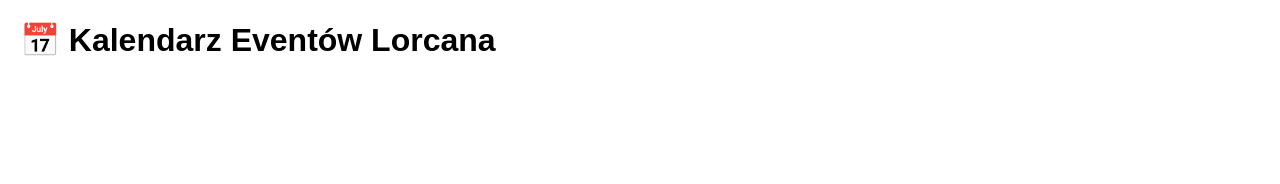
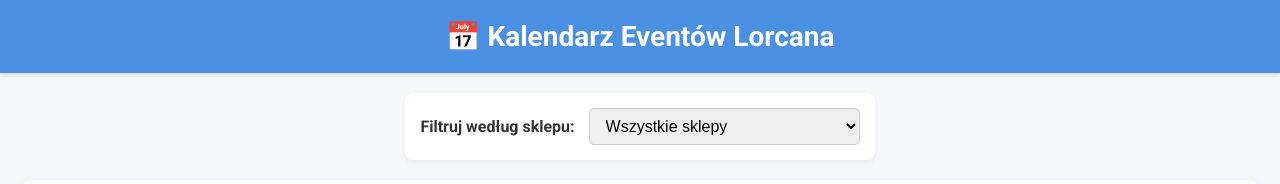
Before and after one commit to PGilu/Lorcana_Kalendarz, a plain HTML site: page index.html in a window 1280 px wide. Drawn offline with Linux system fonts and the light colour scheme.

Commit message:
Update index.html

```diff
--- a/index.html
+++ b/index.html
@@ -4,13 +4,91 @@
   <meta charset="UTF-8">
   <title>Kalendarz Eventów Lorcana</title>
   <script src="https://cdn.jsdelivr.net/npm/fullcalendar@6.1.18/index.global.min.js"></script>
+  <link href="https://fonts.googleapis.com/css2?family=Roboto:wght@400;700&display=swap" rel="stylesheet">
   <style>
-    body { font-family: Arial, sans-serif; margin: 20px; }
-    #calendar { max-width: 1200px; margin: auto; }
+    body {
+      font-family: 'Roboto', sans-serif;
+      margin: 0;
+      padding: 0;
+      background-color: #f4f7fa;
+      color: #333;
+    }
+
+    header {
+      background-color: #4a90e2;
+      color: white;
+      padding: 20px 0;
+      text-align: center;
+      box-shadow: 0 2px 4px rgba(0,0,0,0.1);
+    }
+
+    header h1 {
+      margin: 0;
+      font-size: 28px;
+    }
+
+    #filter-container {
+      background: white;
+      padding: 15px;
+      text-align: center;
+      box-shadow: 0 2px 5px rgba(0,0,0,0.05);
+      margin: 20px auto;
+      width: fit-content;
+      border-radius: 8px;
+    }
+
+    label {
+      font-weight: 600;
+      margin-right: 10px;
+    }
+
+    select {
+      padding: 8px 12px;
+      font-size: 16px;
+      border-radius: 5px;
+      border: 1px solid #ccc;
+    }
+
+    #calendar {
+      max-width: 1200px;
+      margin: 20px auto;
+      background: white;
+      padding: 20px;
+      border-radius: 12px;
+      box-shadow: 0 2px 10px rgba(0,0,0,0.05);
+    }
+
+    .fc .fc-toolbar-title {
+      font-size: 22px;
+      font-weight: 700;
+    }
+
+    .fc-event {
+      background-color: #4a90e2;
+      border: none;
+      color: white;
+      padding: 2px 4px;
+      border-radius: 4px;
+      font-size: 14px;
+    }
+
+    .fc-daygrid-event-dot {
+      border-color: #4a90e2;
+    }
   </style>
 </head>
 <body>
-  <h1>📅 Kalendarz Eventów Lorcana</h1>
+  <header>
+    <h1>📅 Kalendarz Eventów Lorcana</h1>
+  </header>
+
+  <div id="filter-container">
+    <label for="store-filter">Filtruj według sklepu:</label>
+    <select id="store-filter">
+      <option value="all">Wszystkie sklepy</option>
+    </select>
+  </div>
+
   <div id="calendar"></div>
 
   <script>
@@ -20,23 +98,42 @@
         const data = await res.json();
         console.log('Pobrane eventy:', data);
 
-        const events = data.map(ev => {
+        const allEvents = data.map(ev => {
           const startDate = ev.start || ev.start_datetime;
           return {
             title: ev.name + (ev.store ? ` @ ${ev.store.name}` : ''),
             start: startDate,
             url: ev.url || null,
-            extendedProps: { address: ev.store?.full_address || '' }
+            storeName: ev.store?.name || '',
+            extendedProps: {
+              address: ev.store?.full_address || ''
+            }
           };
         });
 
-        console.log('Przekonwertowane eventy:', events);
+        const storeNames = [...new Set(allEvents.map(ev => ev.storeName).filter(Boolean))];
+        const filterSelect = document.getElementById('store-filter');
 
-        const calendar = new FullCalendar.Calendar(document.getElementById('calendar'), {
+        storeNames.sort().forEach(name => {
+          const opt = document.createElement('option');
+          opt.value = name;
+          opt.textContent = name;
+          filterSelect.appendChild(opt);
+        });
+
+        const calendarEl = document.getElementById('calendar');
+        const calendar = new FullCalendar.Calendar(calendarEl, {
           initialView: 'dayGridMonth',
           locale: 'pl',
           height: 'auto',
-          events: events,
+          firstDay: 1,
+          events: allEvents,
+          displayEventTime: true,
+          eventTimeFormat:{
+            hour: '2-digit',
+            minute: '2-digit',
+            hour12:false
+          },
           eventClick: info => {
             info.jsEvent.preventDefault();
             if (info.event.url) {
@@ -53,6 +150,16 @@
 
         calendar.render();
 
+        filterSelect.addEventListener('change', () => {
+          const selected = filterSelect.value;
+          const filtered = selected === 'all'
+            ? allEvents
+            : allEvents.filter(ev => ev.storeName === selected);
+
+          calendar.removeAllEvents();
+          calendar.addEventSource(filtered);
+        });
+
       } catch (err) {
         console.error('Błąd podczas ładowania kalendarza:', err);
       }
```
